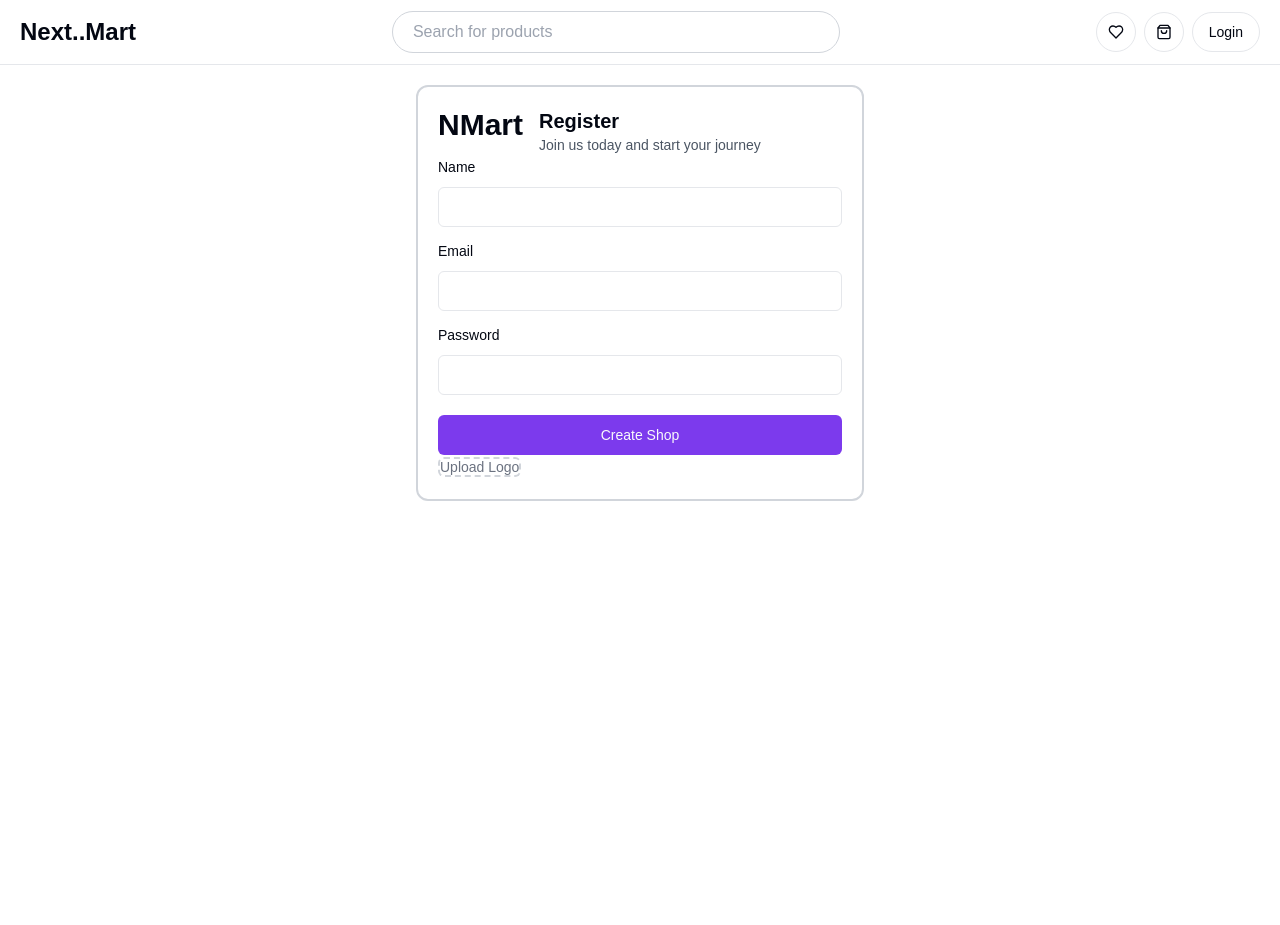
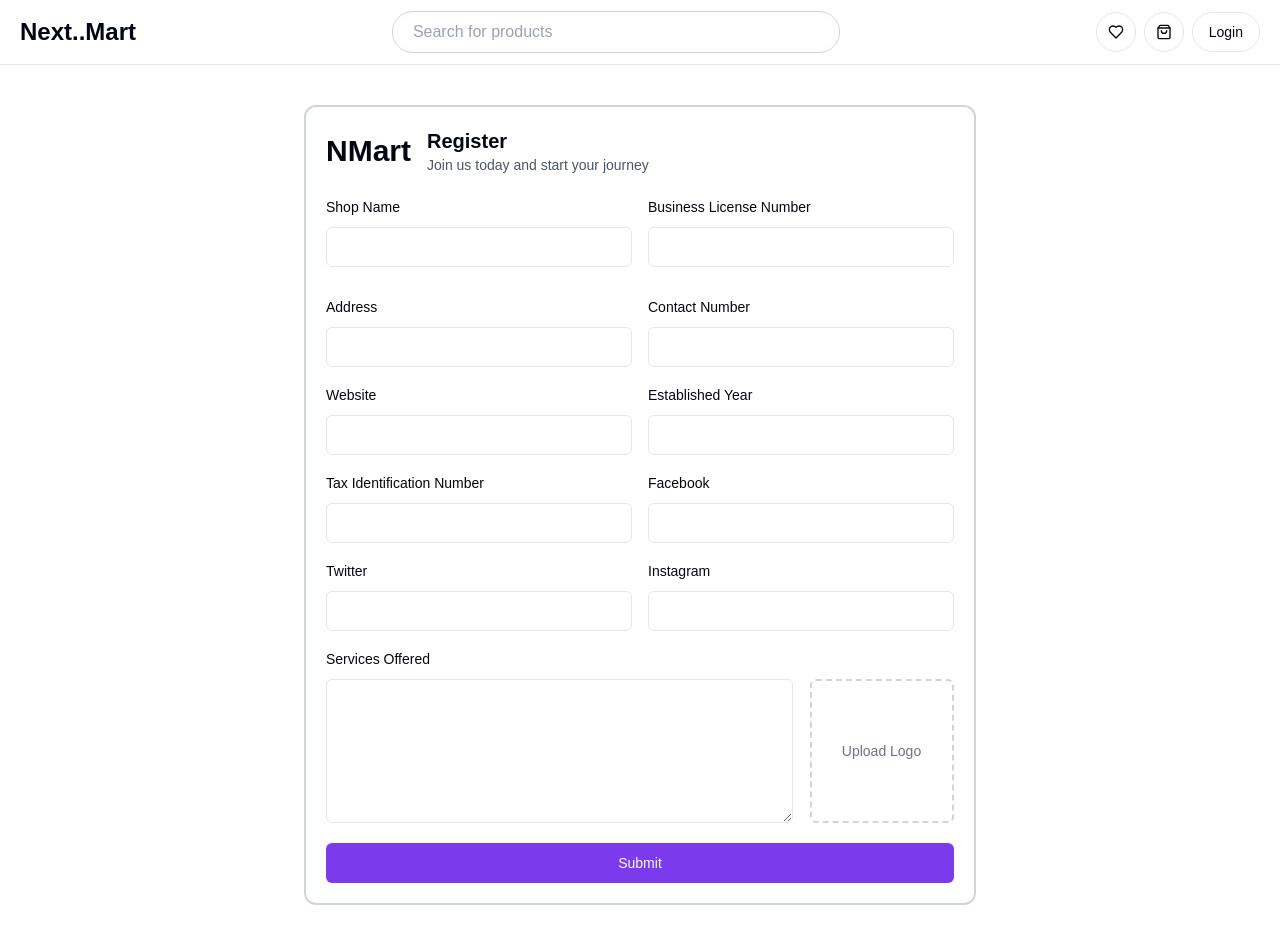
Before and after one commit to mazhars-git/next-mart-client, a Next.js app: page /create-shop in a window 1280 px wide. Before the commit the page ends 800 px from the top, so only its background shows below. Built offline with nearby package versions, Linux system fonts and the light colour scheme; no server answers.

Commit message:
image uploader and previewer

```diff
--- a/src/components/modules/shop/create-shop/CreateShopForm.tsx
+++ b/src/components/modules/shop/create-shop/CreateShopForm.tsx
@@ -1,6 +1,7 @@
 "use client";
 import { Button } from "@/components/ui/button";
 import MNImageUploader from "@/components/ui/core/NMImageUploader";
+import NMImagePreviewer from "@/components/ui/core/NMImageUploader/ImagePreviewer";
 import {
   Form,
   FormControl,
@@ -10,11 +11,13 @@ import {
   FormMessage,
 } from "@/components/ui/form";
 import { Input } from "@/components/ui/input";
-import Link from "next/link";
-import React from "react";
+import { Textarea } from "@/components/ui/textarea";
+import React, { useState } from "react";
 import { FieldValues, SubmitHandler, useForm } from "react-hook-form";
 
 const CreateShopForm = () => {
+  const [imageFiles, setImageFiles] = useState<File[] | []>([]);
+  const [imagePreview, setImagePreview] = useState<string[] | []>([]);
   const form = useForm({});
 
   const onSubmit: SubmitHandler<FieldValues> = async (data) => {
@@ -25,8 +28,8 @@ const CreateShopForm = () => {
     }
   };
   return (
-    <div className="border-2 border-gray-300 rounded-xl flex-grow max-w-md w-full p-5">
-      <div className="flex itemx-center space-x-4">
+    <div className="border-2 border-gray-300 rounded-xl flex-grow max-w-2xl my-5 p-5">
+      <div className="flex items-center space-x-4 mb-5">
         <h1 className="text-3xl font-bold">NMart</h1>
         <div>
           <h1 className="text-xl font-semibold">Register</h1>
@@ -37,12 +40,13 @@ const CreateShopForm = () => {
       </div>
       <Form {...form}>
         <form onSubmit={form.handleSubmit(onSubmit)}>
+          <div className="grid grid-cols-1 gap-4 md:grid-cols-2">
             <FormField
               control={form.control}
-            name="name"
+              name="shopName"
               render={({ field }) => (
-              <FormItem>
-                <FormLabel>Name</FormLabel>
+                <FormItem className="mb-3">
+                  <FormLabel>Shop Name</FormLabel>
                   <FormControl>
                     <Input {...field} value={field.value || ""} />
                   </FormControl>
@@ -52,12 +56,26 @@ const CreateShopForm = () => {
             />
             <FormField
               control={form.control}
-            name="email"
+              name="businessLicenseNumber"
               render={({ field }) => (
-              <FormItem className="mt-3">
-                <FormLabel>Email</FormLabel>
+                <FormItem>
+                  <FormLabel>Business License Number</FormLabel>
                   <FormControl>
-                  <Input type="email" {...field} value={field.value || ""} />
+                    <Input {...field} value={field.value || ""} />
+                  </FormControl>
+                  <FormMessage />
+                </FormItem>
+              )}
+            />
+
+            <FormField
+              control={form.control}
+              name="address"
+              render={({ field }) => (
+                <FormItem>
+                  <FormLabel>Address</FormLabel>
+                  <FormControl>
+                    <Input {...field} value={field.value || ""} />
                   </FormControl>
                   <FormMessage />
                 </FormItem>
@@ -65,23 +83,160 @@ const CreateShopForm = () => {
             />
             <FormField
               control={form.control}
-            name="password"
+              name="contactNumber"
               render={({ field }) => (
-              <FormItem className="mt-3">
-                <FormLabel>Password</FormLabel>
+                <FormItem>
+                  <FormLabel>Contact Number</FormLabel>
                   <FormControl>
-                  <Input type="password" {...field} value={field.value || ""} />
+                    <Input {...field} value={field.value || ""} />
                   </FormControl>
                   <FormMessage />
                 </FormItem>
               )}
             />
-          <Button className="w-full mt-5" type="submit">
-            Create Shop
+            <FormField
+              control={form.control}
+              name="website"
+              render={({ field }) => (
+                <FormItem>
+                  <FormLabel>Website</FormLabel>
+                  <FormControl>
+                    <Input {...field} value={field.value || ""} />
+                  </FormControl>
+                  <FormMessage />
+                </FormItem>
+              )}
+            />
+
+            <FormField
+              control={form.control}
+              name="establishedYear"
+              render={({ field }) => (
+                <FormItem>
+                  <FormLabel>Established Year</FormLabel>
+                  <FormControl>
+                    <Input {...field} value={field.value || ""} />
+                  </FormControl>
+                  <FormMessage />
+                </FormItem>
+              )}
+            />
+            <FormField
+              control={form.control}
+              name="taxIdentificationNumber"
+              render={({ field }) => (
+                <FormItem>
+                  <FormLabel>Tax Identification Number</FormLabel>
+                  <FormControl>
+                    <Input {...field} value={field.value || ""} />
+                  </FormControl>
+                  <FormMessage />
+                </FormItem>
+              )}
+            />
+
+            <FormField
+              control={form.control}
+              name="socialMediaLinks.facebook"
+              render={({ field }) => (
+                <FormItem>
+                  <FormLabel>Facebook</FormLabel>
+                  <FormControl>
+                    <Input {...field} value={field.value || ""} />
+                  </FormControl>
+                  <FormMessage />
+                </FormItem>
+              )}
+            />
+            <FormField
+              control={form.control}
+              name="socialMediaLinks.twitter"
+              render={({ field }) => (
+                <FormItem>
+                  <FormLabel>Twitter</FormLabel>
+                  <FormControl>
+                    <Input {...field} value={field.value || ""} />
+                  </FormControl>
+                  <FormMessage />
+                </FormItem>
+              )}
+            />
+            <FormField
+              control={form.control}
+              name="socialMediaLinks.instagram"
+              render={({ field }) => (
+                <FormItem>
+                  <FormLabel>Instagram</FormLabel>
+                  <FormControl>
+                    <Input {...field} value={field.value || ""} />
+                  </FormControl>
+                  <FormMessage />
+                </FormItem>
+              )}
+            />
+          </div>
+
+          <div className="grid grid-cols-1 md:grid-cols-4 gap-4 mt-4 items-center">
+            <div className="col-span-4 md:col-span-3">
+              <FormField
+                control={form.control}
+                name="servicesOffered"
+                render={({ field }) => (
+                  <FormItem>
+                    <FormLabel>Services Offered</FormLabel>
+                    <FormControl>
+                      <Textarea
+                        className="h-36"
+                        {...field}
+                        value={field.value || ""}
+                      />
+                    </FormControl>
+                    <FormMessage />
+                  </FormItem>
+                )}
+              />
+            </div>
+
+            {/* {imagePreview.length > 0 ? (
+              <ImagePreviewer
+                setImageFiles={setImageFiles}
+                imagePreview={imagePreview}
+                setImagePreview={setImagePreview}
+                className="mt-8"
+              />
+            ) : (
+              <div className="mt-8">
+                <NMImageUploader
+                  setImageFiles={setImageFiles}
+                  setImagePreview={setImagePreview}
+                  label="Upload Logo"
+                />
+              </div>
+            )} */}
+
+            {imagePreview.length > 0 ? (
+              <NMImagePreviewer
+                setImageFiles={setImageFiles}
+                imagePreview={imagePreview}
+                setImagePreview={setImagePreview}
+                className="mt-8"
+              />
+            ) : (
+              <div className="mt-8">
+                <MNImageUploader
+                  setImageFiles={setImageFiles}
+                  setImagePreview={setImagePreview}
+                  label="Upload Logo"
+                />
+              </div>
+            )}
+          </div>
+
+          <Button type="submit" className="mt-5 w-full">
+            Submit
           </Button>
         </form>
       </Form>
-      <MNImageUploader />
     </div>
   );
 };
--- /dev/null
+++ b/src/components/ui/core/NMImageUploader/ImagePreviewer.tsx
@@ -0,0 +1,55 @@
+import { Dispatch, SetStateAction, useState } from "react";
+import { Input } from "../../input";
+import Image from "next/image";
+import { cn } from "@/lib/utils";
+import { Button } from "../../button";
+import { X } from "lucide-react";
+
+type TImagePreviewer = {
+  className?: string;
+  setImageFiles: Dispatch<SetStateAction<[] | File[]>>;
+  imagePreview: string[];
+  setImagePreview: Dispatch<SetStateAction<string[]>>;
+};
+
+const NMImagePreviewer = ({
+  className,
+  imagePreview,
+  setImageFiles,
+  setImagePreview,
+}: TImagePreviewer) => {
+  const handleRemove = (index: number) => {
+    setImageFiles((prev) => prev.filter((_, idx) => idx !== index));
+    setImagePreview((prev) => prev.filter((_, idx) => idx !== index));
+  };
+
+  return (
+    <div className={className}>
+      {imagePreview.map((preview, index) => (
+        <div
+          key={index}
+          className="relative w-36 h-36 rounded-md overflow-hidden border border-dashed border-gray-300"
+        >
+          <Image
+            src={preview}
+            alt={`Preview ${index + 1}`}
+            width={300}
+            height={300}
+            className="object-cover w-full h-full"
+          />
+
+          <Button
+            type="button"
+            size="sm"
+            onClick={() => handleRemove(index)}
+            className="bg-red-300 hover:bg-red-400 absolute -top-0 -right-0 w-6 h-6 p-0 rounded-full"
+          >
+            <X className="w-4 h-4" />
+          </Button>
+        </div>
+      ))}
+    </div>
+  );
+};
+
+export default NMImagePreviewer;
--- a/src/components/ui/core/NMImageUploader/index.tsx
+++ b/src/components/ui/core/NMImageUploader/index.tsx
@@ -1,15 +1,36 @@
-import { useState } from "react";
+import { Dispatch, SetStateAction } from "react";
 import { Input } from "../../input";
+import { cn } from "@/lib/utils";
 
-const MNImageUploader = () => {
-  const [imageFiles, setImageFiles] = useState<File[] | []>([]);
+type TImageUploader = {
+  label?: string;
+  className?: string;
+  setImageFiles: Dispatch<SetStateAction<[] | File[]>>;
+  setImagePreview: Dispatch<SetStateAction<string[]>>;
+};
 
+const MNImageUploader = ({
+  label = "Upload Images",
+  className,
+  setImageFiles,
+  setImagePreview,
+}: TImageUploader) => {
   const handleImageChange = (event: React.ChangeEvent<HTMLInputElement>) => {
     const file = event.target.files![0];
     setImageFiles((prev) => [...prev, file]);
+
+    if (file) {
+      const reader = new FileReader();
+      reader.onloadend = () => {
+        setImagePreview((prev) => [...prev, reader.result as string]);
+      };
+
+      reader.readAsDataURL(file);
+    }
+    event.target.value = " ";
   };
   return (
-    <div>
+    <div className={cn("flex flex-col items-center w-full gap-4", className)}>
       <Input
         onChange={handleImageChange}
         type="file"
@@ -19,10 +40,10 @@ const MNImageUploader = () => {
         id="image-uploader"
       />
       <label
-        className="w-full md:size-36 items-center justify-center border-2 border-dashed border-gray-300 rounded-md cursor-pointer text-center text-sm text-gray-500 hover:bg-"
+        className="w-full h-36 md:size-36 flex items-center justify-center border-2 border-dashed border-gray-300 rounded-md cursor-pointer text-center text-sm text-gray-500 hover:bg-gray-50 transition"
         htmlFor="image-uploader"
       >
-        Upload Logo
+        {label}
       </label>
     </div>
   );
--- /dev/null
+++ b/src/components/ui/textarea.tsx
@@ -0,0 +1,22 @@
+import * as React from "react"
+
+import { cn } from "@/lib/utils"
+
+const Textarea = React.forwardRef<
+  HTMLTextAreaElement,
+  React.ComponentProps<"textarea">
+>(({ className, ...props }, ref) => {
+  return (
+    <textarea
+      className={cn(
+        "flex min-h-[80px] w-full rounded-md border border-input bg-background px-3 py-2 text-base ring-offset-background placeholder:text-muted-foreground focus-visible:outline-none focus-visible:ring-2 focus-visible:ring-ring focus-visible:ring-offset-2 disabled:cursor-not-allowed disabled:opacity-50 md:text-sm",
+        className
+      )}
+      ref={ref}
+      {...props}
+    />
+  )
+})
+Textarea.displayName = "Textarea"
+
+export { Textarea }
```
Lines whose indentation alone changed are shown as unchanged.
